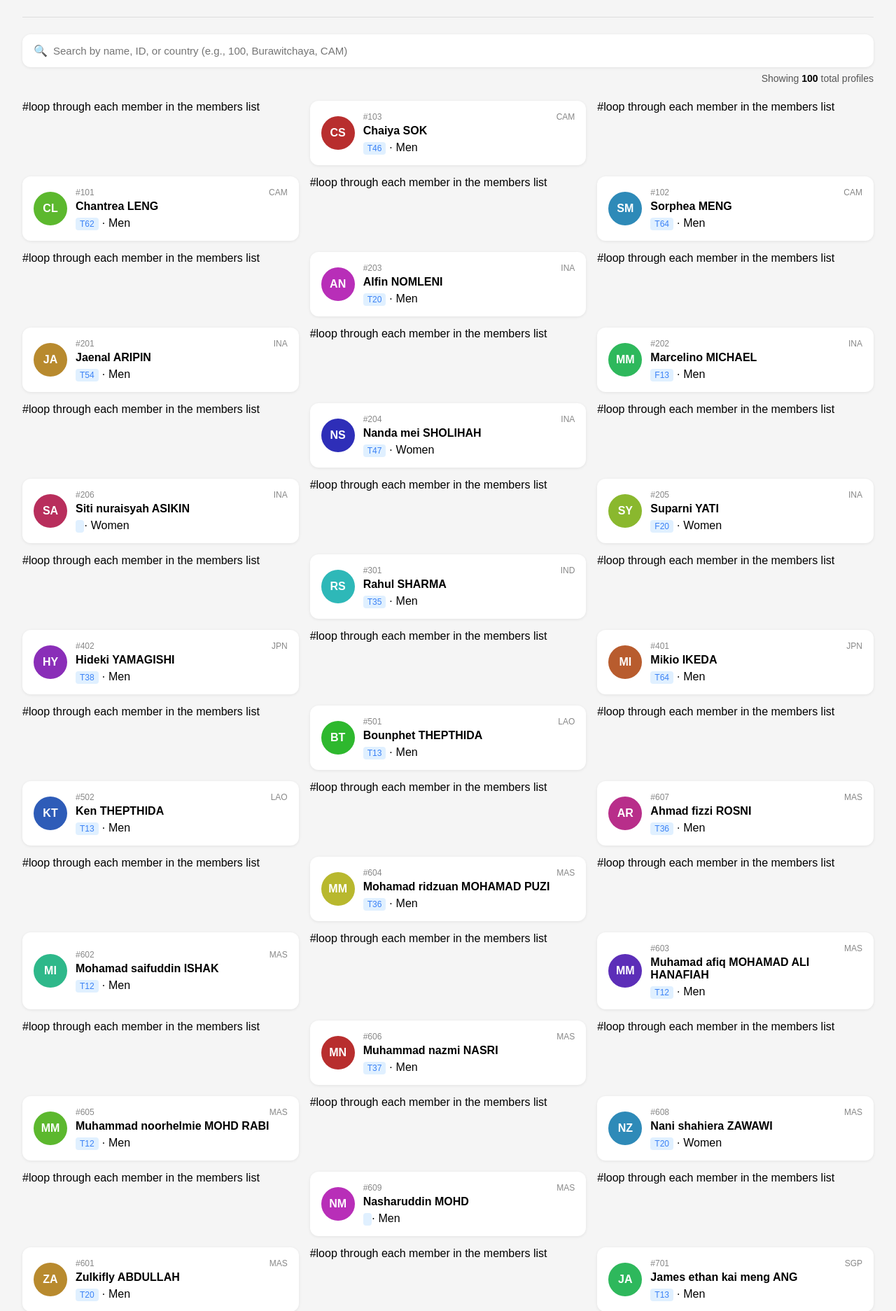
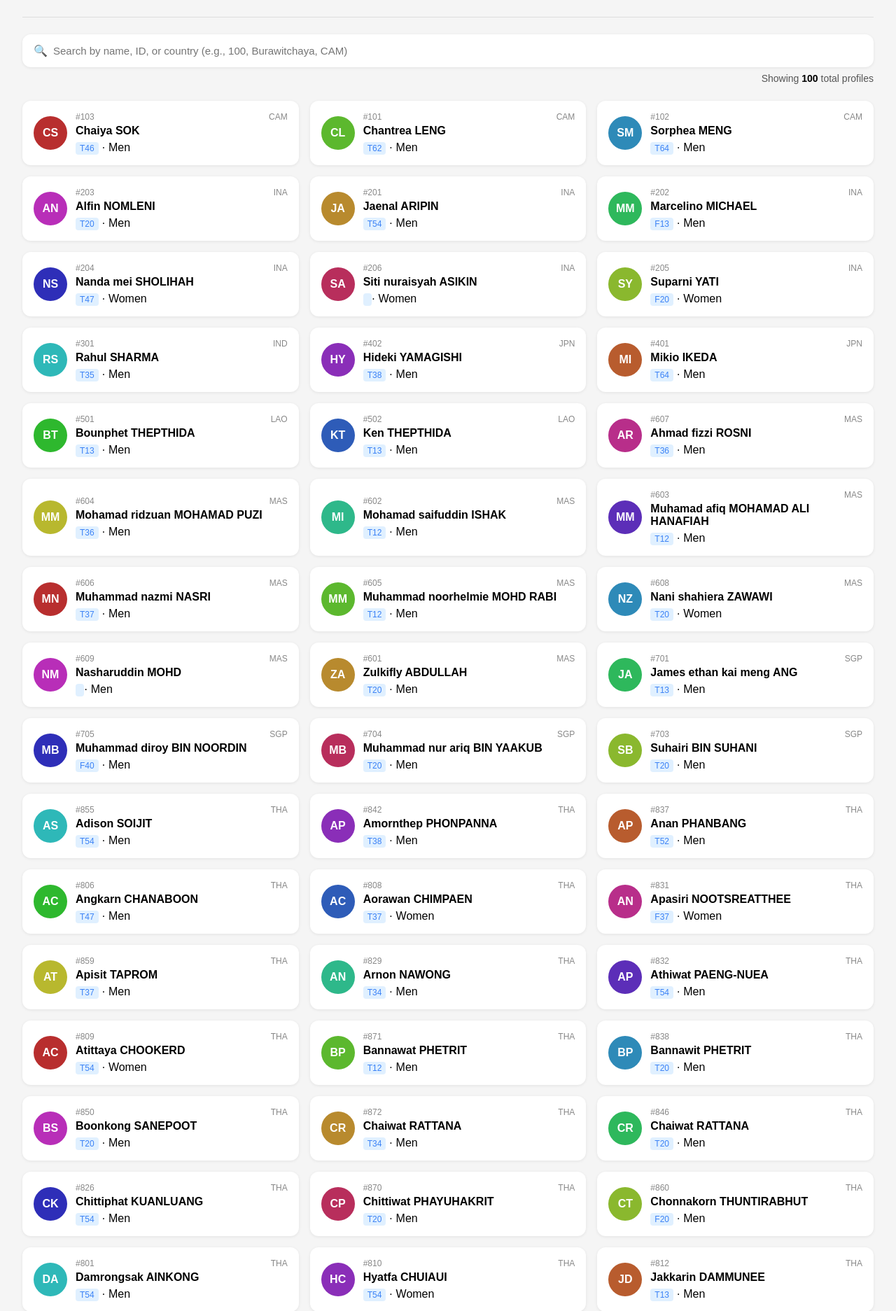
Before and after one commit to klaoooooo/django-project, a Django app: page /members/ in a window 1280 px wide. Shown: the part 91-1964 px from the top of the page at 70% size. Run offline with Django 5.2, Linux system fonts and the light colour scheme.

Commit message:
Fix formatting in member loop: remove unnecessary comment for clarity

```diff
--- a/members/templates/index.html
+++ b/members/templates/index.html
@@ -53,7 +53,7 @@
 <div class="count">Showing <strong>{{ total }}</strong> total profiles</div>
 
 <div class="grid">
-{% for s in members %} #loop through each member in the members list
+{% for s in members %}
 {% with colors="4CAF50,E91E63,2196F3,FF5722,9C27B0,00BCD4,FF9800,607D8B" %}
 <a class="card" href="/members/{{ s.id }}/">
     <div class="avatar" style="background-color: hsl({{ forloop.counter0 }}00, 60%, 45%);">
```
